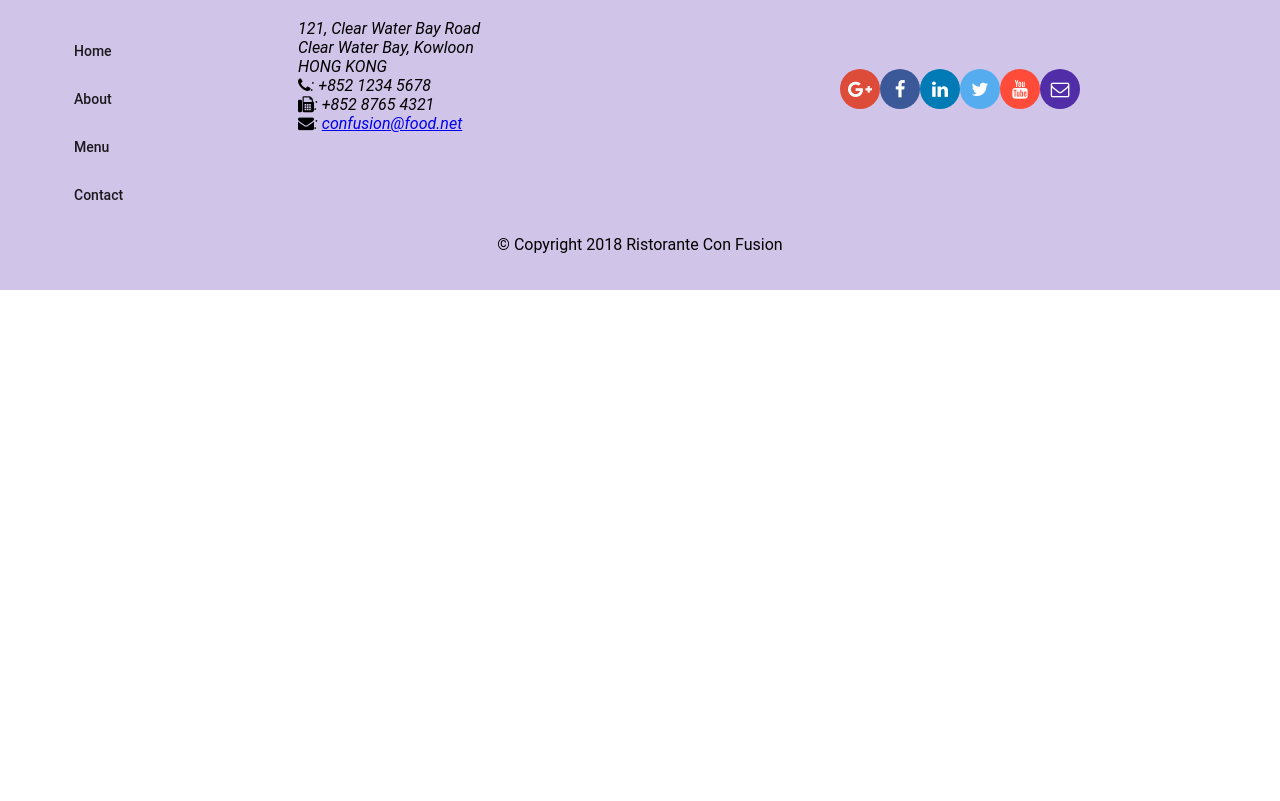
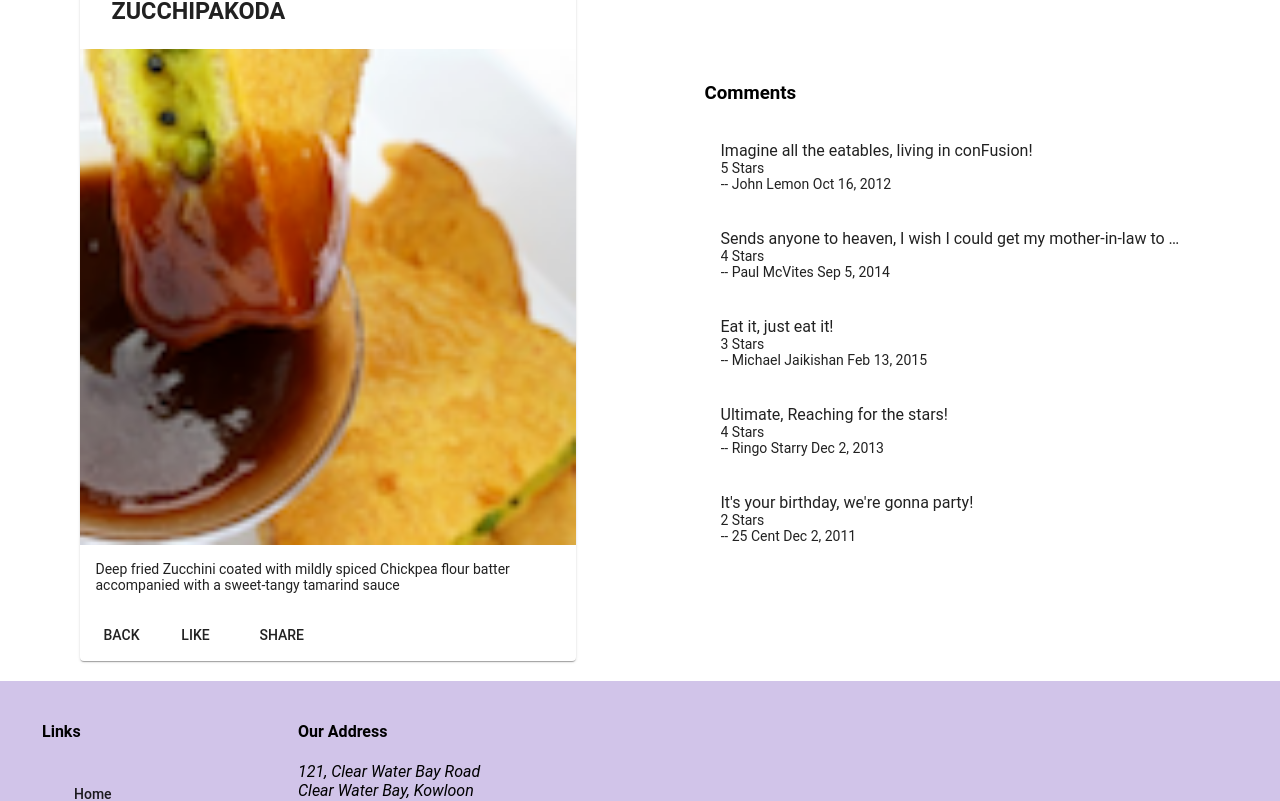
Before and after one commit to tkhang1999/angular-restaurant, an Angular app: page /dishdetail/1 in a window 1280 px wide. Before the commit this address led to /. Shown: the part 401-1202 px from the top of the page. Before the commit the page ends 800 px from the top, so only its background shows below. Built offline with nearby package versions, Linux system fonts and the light colour scheme.

Commit message:
add router

```diff
--- a/src/app/app-routing/routes.ts
+++ b/src/app/app-routing/routes.ts
@@ -9,6 +9,7 @@
 export const routes: Routes = [
   { path: 'home', component: HomeComponent },
   { path: 'menu', component: MenuComponent },
+  { path: 'dishdetail/:id', component: DishDetailComponent },
   { path: 'contactus', component: ContactComponent },
   { path: '', redirectTo: '/home', pathMatch: 'full' },
 ];
--- a/src/app/dish-detail/dish-detail.component.html
+++ b/src/app/dish-detail/dish-detail.component.html
@@ -19,6 +19,7 @@
         <p>{{ dish.description }}</p>
       </mat-card-content>
       <mat-card-actions>
+        <button mat-button (click)="goBack()">BACK</button>
         <button mat-button>LIKE</button>
         <button mat-button>SHARE</button>
       </mat-card-actions>
--- a/src/app/dish-detail/dish-detail.component.ts
+++ b/src/app/dish-detail/dish-detail.component.ts
@@ -1,4 +1,7 @@
-import { Component, Input, OnInit } from '@angular/core';
+import { Component, OnInit } from '@angular/core';
+import { Params, ActivatedRoute } from '@angular/router';
+import { Location } from '@angular/common';
+import { DishService } from '../services/dish.service';
 import { Dish } from '../shared/dish';
 
 @Component({
@@ -7,10 +10,20 @@
   styleUrls: ['./dish-detail.component.scss'],
 })
 export class DishDetailComponent implements OnInit {
-  @Input()
   dish?: Dish;
 
-  constructor() {}
+  constructor(
+    private dishService: DishService,
+    private route: ActivatedRoute,
+    private location: Location
+  ) {}
 
-  ngOnInit(): void {}
+  ngOnInit(): void {
+    const id = this.route.snapshot.params['id'];
+    this.dish = this.dishService.getDish(id);
+  }
+
+  goBack(): void {
+    this.location.back();
+  }
 }
--- a/src/app/footer/footer.component.html
+++ b/src/app/footer/footer.component.html
@@ -10,10 +10,16 @@
       <div fxFlex="40" fxFlexOffset="20px">
         <h4>Links</h4>
         <mat-list>
-          <mat-list-item><a mat-button>Home</a></mat-list-item>
+          <mat-list-item routerLink="/home"
+            ><a mat-button>Home</a></mat-list-item
+          >
           <mat-list-item><a mat-button>About</a></mat-list-item>
-          <mat-list-item><a mat-button>Menu</a></mat-list-item>
-          <mat-list-item><a mat-button>Contact</a></mat-list-item>
+          <mat-list-item routerLink="/menu"
+            ><a mat-button>Menu</a></mat-list-item
+          >
+          <mat-list-item routerLink="/contactus"
+            ><a mat-button>Contact</a></mat-list-item
+          >
         </mat-list>
       </div>
       <div fxFlex="55">
--- a/src/app/menu/menu.component.html
+++ b/src/app/menu/menu.component.html
@@ -8,7 +8,10 @@
 
   <div fxFlex>
     <mat-grid-list cols="2" rowHeight="200px">
-      <mat-grid-tile *ngFor="let dish of dishes" (click)="onSelect(dish)">
+      <mat-grid-tile
+        *ngFor="let dish of dishes"
+        [routerLink]="['/dishdetail', dish.id]"
+      >
         <img height="200px" src="{{ dish.image }}" alt="{{ dish.name }}" />
         <mat-grid-tile-footer>
           <h1 matLine>{{ dish.name | uppercase }}</h1>
@@ -16,6 +19,4 @@
       </mat-grid-tile>
     </mat-grid-list>
   </div>
-
-  <app-dish-detail [dish]="selectedDish"></app-dish-detail>
 </div>
```
